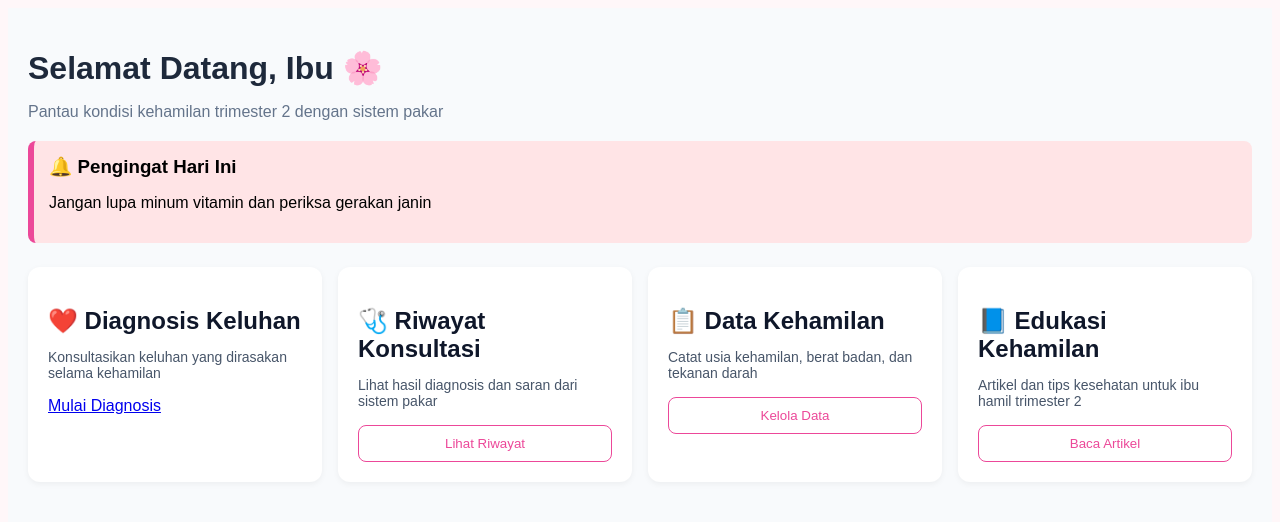
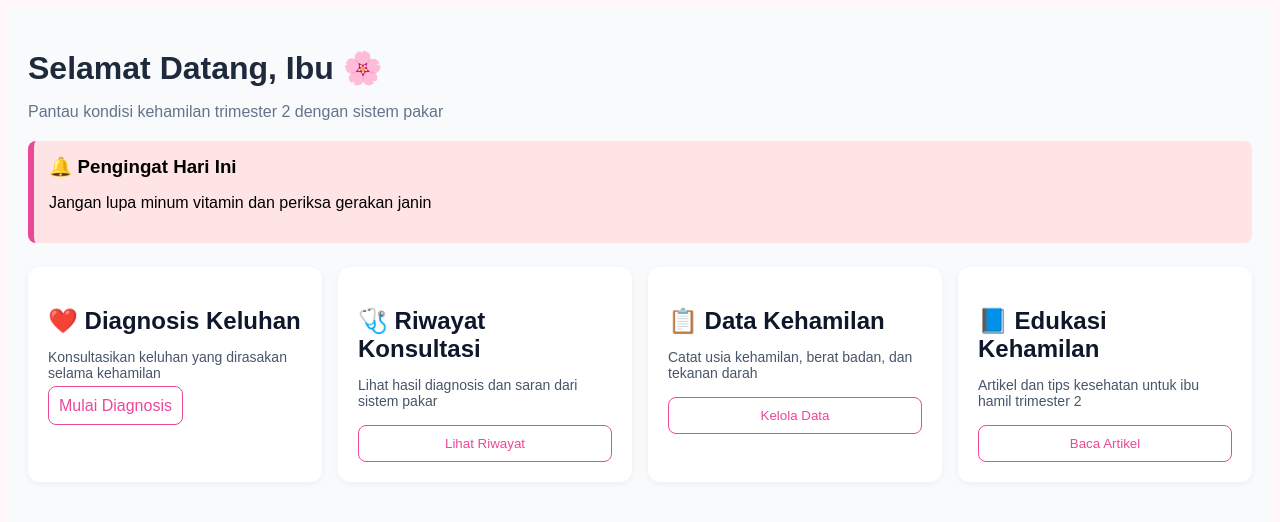
Before and after one commit to Janejenijen/sistem-pakar-penyakit-kandungan, a React (Vite) app in the folder frontend/: page / in a window 1280 px wide. Shown: the top 522 px of the page. Built offline with nearby package versions, Linux system fonts and the light colour scheme.

Commit message:
perbaiki button ke halaman diagnosa

```diff
--- a/frontend/src/styles/HomePregnantUser.css
+++ b/frontend/src/styles/HomePregnantUser.css
@@ -51,7 +51,7 @@
   margin-bottom: 16px;
 }
 
-.menu-card button {
+.menu-card button, a {
   width: 100%;
   padding: 10px;
   background-color: #ec4899;
@@ -61,7 +61,7 @@
   cursor: pointer;
 }
 
-.menu-card button.outline {
+.menu-card button.outline, a {
   background-color: transparent;
   border: 1px solid #ec4899;
   color: #ec4899;
@@ -70,3 +70,12 @@
 .menu-card button:hover {
   opacity: 0.9;
 }
+
+a {
+  text-decoration: none;
+}
+a:hover {
+  background-color: #ec4899;
+  color: #ffffff;
+  transition: ease-in-out 0.3s;
+}
```
